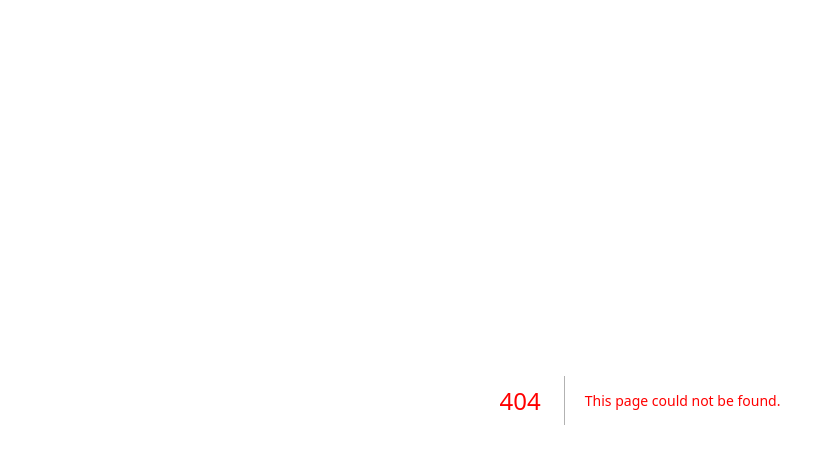
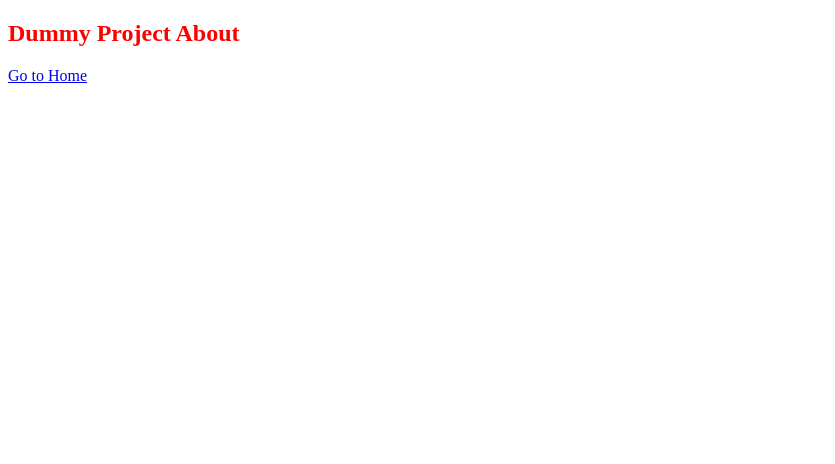
Before and after one commit to armandogutierrez4802/dummy-project, a Next.js app: page /about in a window 1280 px wide. Before the commit this address had no page. Shown: the top 464 px of the page, without its empty margins (0-835 px from the left). Built offline with nearby package versions, Linux system fonts and the light colour scheme.

Commit message:
Linking between pages

```diff
--- /dev/null
+++ b/pages/about.js
@@ -0,0 +1,17 @@
+import Head from 'next/head'
+import styles from '../styles/About.module.css'
+import Link from 'next/link'
+
+export default function About() {
+    return (
+        <>
+            <div>
+                <Head>
+                    <title>Dummy Next App | About</title>
+                </Head>
+                <h2 className={styles.h2}>Dummy Project About</h2>
+                <Link href="/">Go to Home</Link>
+            </div>
+        </>
+    )
+}
--- a/pages/index.js
+++ b/pages/index.js
@@ -1,14 +1,18 @@
 import Head from 'next/head'
 import styles from '@/styles/Home.module.css'
+import Link from 'next/link'
 
 export default function Home() {
   return (
     <>
       <div>
         <Head>
-          <title>Dummy Next App</title>
+          <title>Dummy Next App  | Home</title>
         </Head>
         <h1 className={styles.h1}>Dummy Project Home Page</h1>
+        <Link href="/about">
+          Go to About
+        </Link>
       </div>
     </>
   )
--- /dev/null
+++ b/styles/About.module.css
@@ -0,0 +1,4 @@
+
+.h2 {
+    color: red;
+}
--- a/styles/globals.css
+++ b/styles/globals.css
@@ -1,3 +1,3 @@
 * {
-    color: red;
+    box-sizing: border-box;
 }
```
